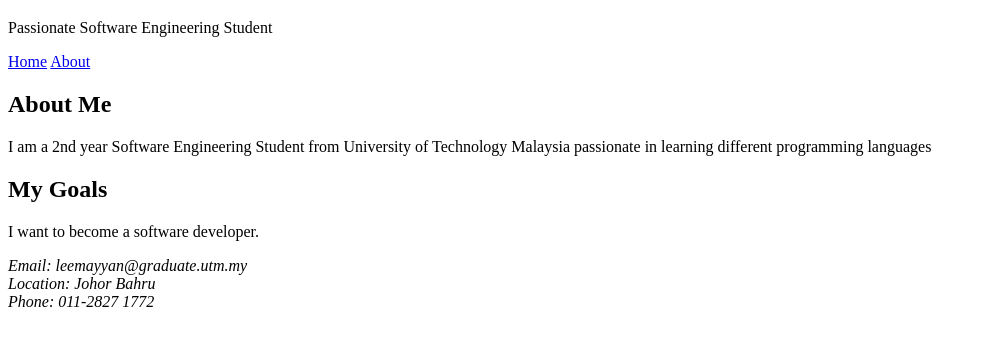
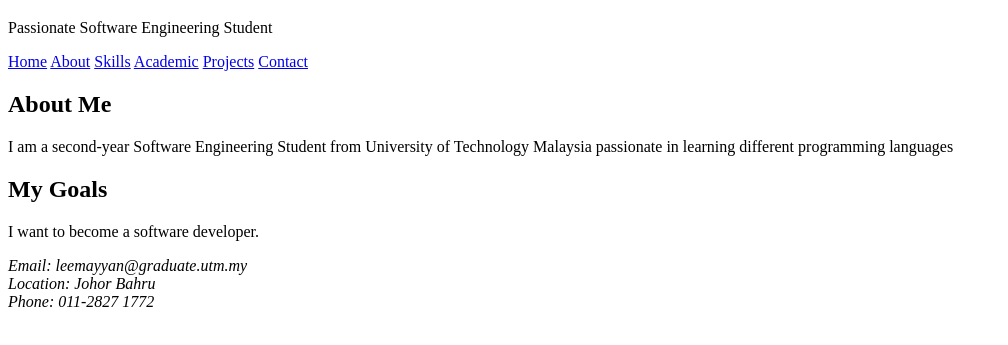
Before and after one commit to maydayen/Lab-1, a plain HTML site: page index.html in a window 1280 px wide. Shown: the part 61-406 px from the top of the page, without its empty margins (0-1008 px from the left). Drawn offline with Linux system fonts and the light colour scheme.

Commit message:
Updated <nav>

```diff
--- a/index.html
+++ b/index.html
@@ -15,12 +15,17 @@
 	<nav>
 		<a href="index.html">Home</a>
 		<a href="about.html">About</a>
+		<a href="skills.html">Skills</a>
+		<a href="academic.html">Academic</a>
+		<a href="projects.html">Projects</a>
+		<a href="contact.html">Contact</a>
+
 	</nav>
 
 	<main>
 		<section>
 			<h2>About Me</h2>
-			<p>I am a 2nd year Software Engineering Student from University of Technology Malaysia passionate in learning different programming languages </p>
+			<p>I am a second-year Software Engineering Student from University of Technology Malaysia passionate in learning different programming languages </p>
 		</section>
 
 		<section>
```
